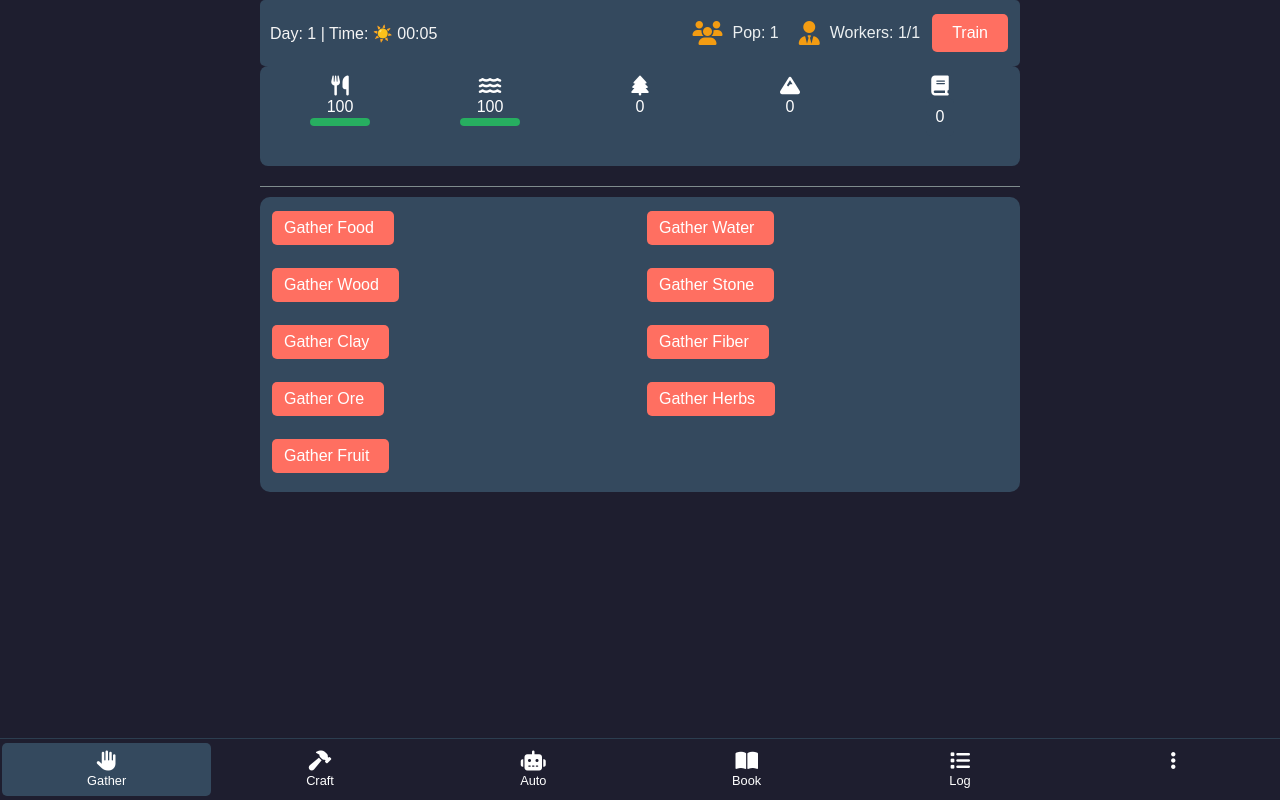
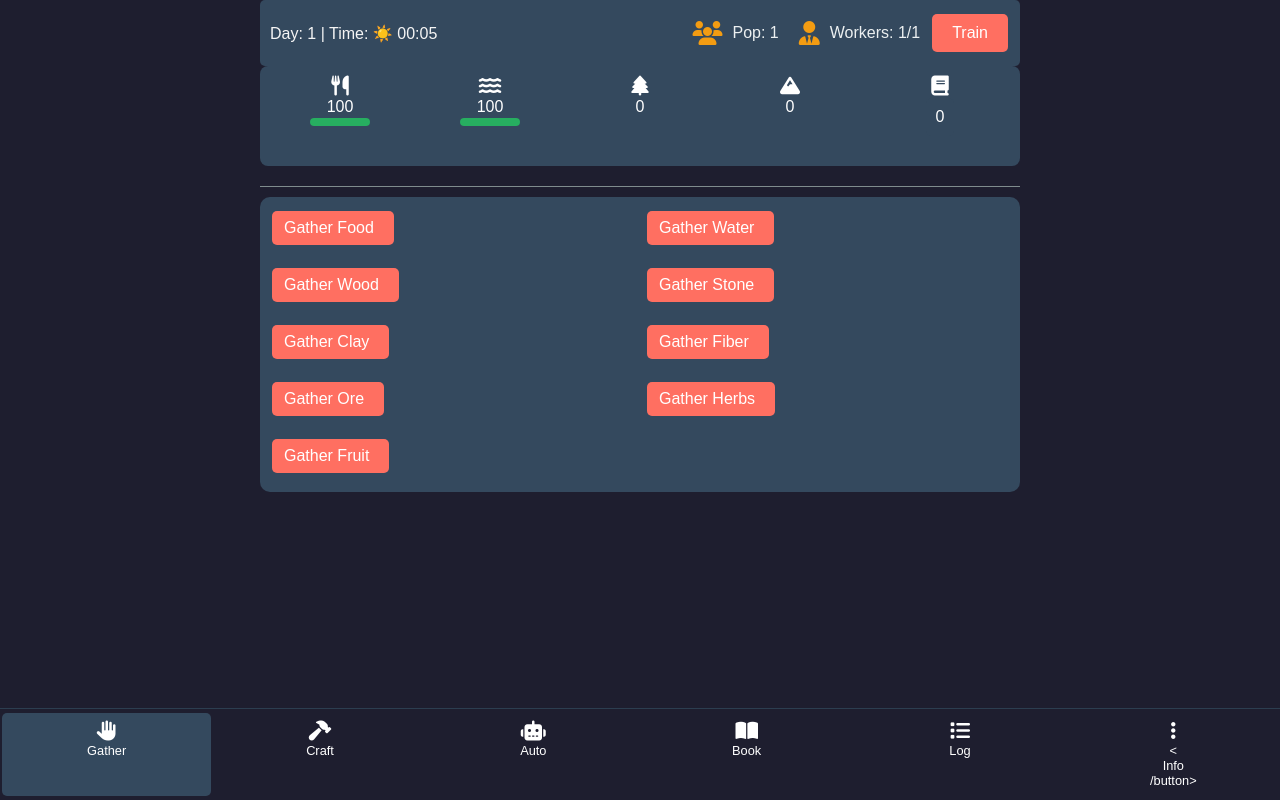
Before and after one commit to kingpinzs/afk-post-apocalyptic, a website with bundled scripts: page index.html in a window 1280 px wide. Built offline with nearby package versions, Linux system fonts and the light colour scheme.

Commit message:
Update index.html

```diff
--- a/index.html
+++ b/index.html
@@ -93,7 +93,7 @@
         <button class="nav-btn" data-target="automation"><i class="fas fa-robot"></i><span>Auto</span></button>
         <button class="nav-btn" data-target="book"><i class="fas fa-book-open"></i><span>Book</span></button>
         <button class="nav-btn" data-target="log"><i class="fas fa-list"></i><span>Log</span></button>
-        <button class="nav-btn" id="settings-btn"><i class="fas fa-ellipsis-v"></i></button>
+        <button class="nav-btn" id="settings-btn"><i class="fas fa-ellipsis-v"></i><<span>Info</span></span>/button>
     </nav>
 
     <div id="puzzle-popup" class="popup">
```
